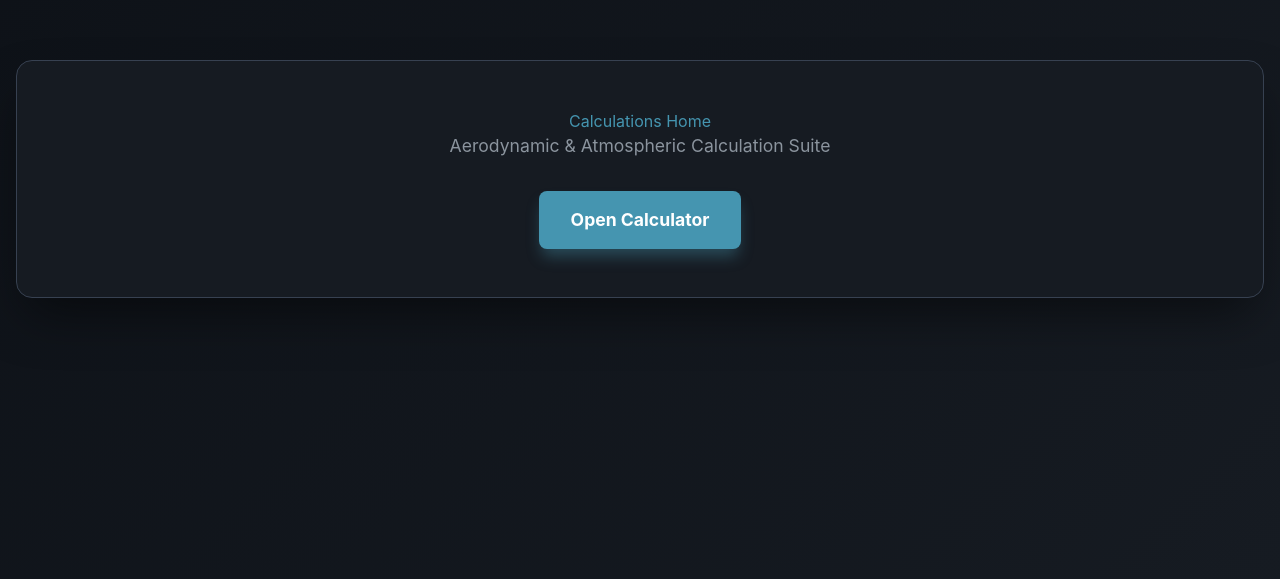
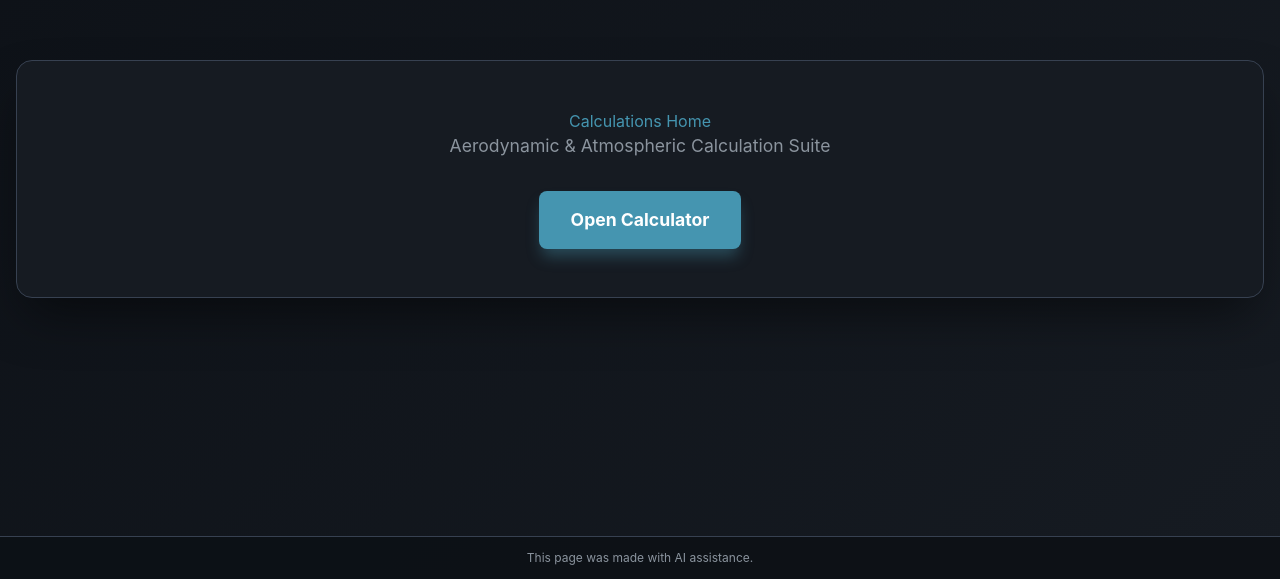
Before and after one commit to The-Code-Champion/AVP_Equations_ai, a plain HTML site: page index.html in a window 1280 px wide. Shown: the part 221-800 px from the top of the page. Drawn offline with nearby package versions, Linux system fonts and the light colour scheme.

Commit message:
disclaimer

```diff
--- a/index.html
+++ b/index.html
@@ -101,5 +101,10 @@
 
         <a href="page.html" class="cta-button">Open Calculator</a>
     </div>
+
+    <!-- Disclaimer -->
+    <footer style="position: fixed; bottom: 0; left: 0; right: 0; text-align: center; padding: 0.75rem; background-color: rgba(13, 17, 23, 0.95); color: #8b949e; font-size: 0.75rem; border-top: 1px solid #374151;">
+        This page was made with AI assistance.
+    </footer>
 </body>
 </html>
```
Also changed, not shown: page.html (+5 -0 lines).
